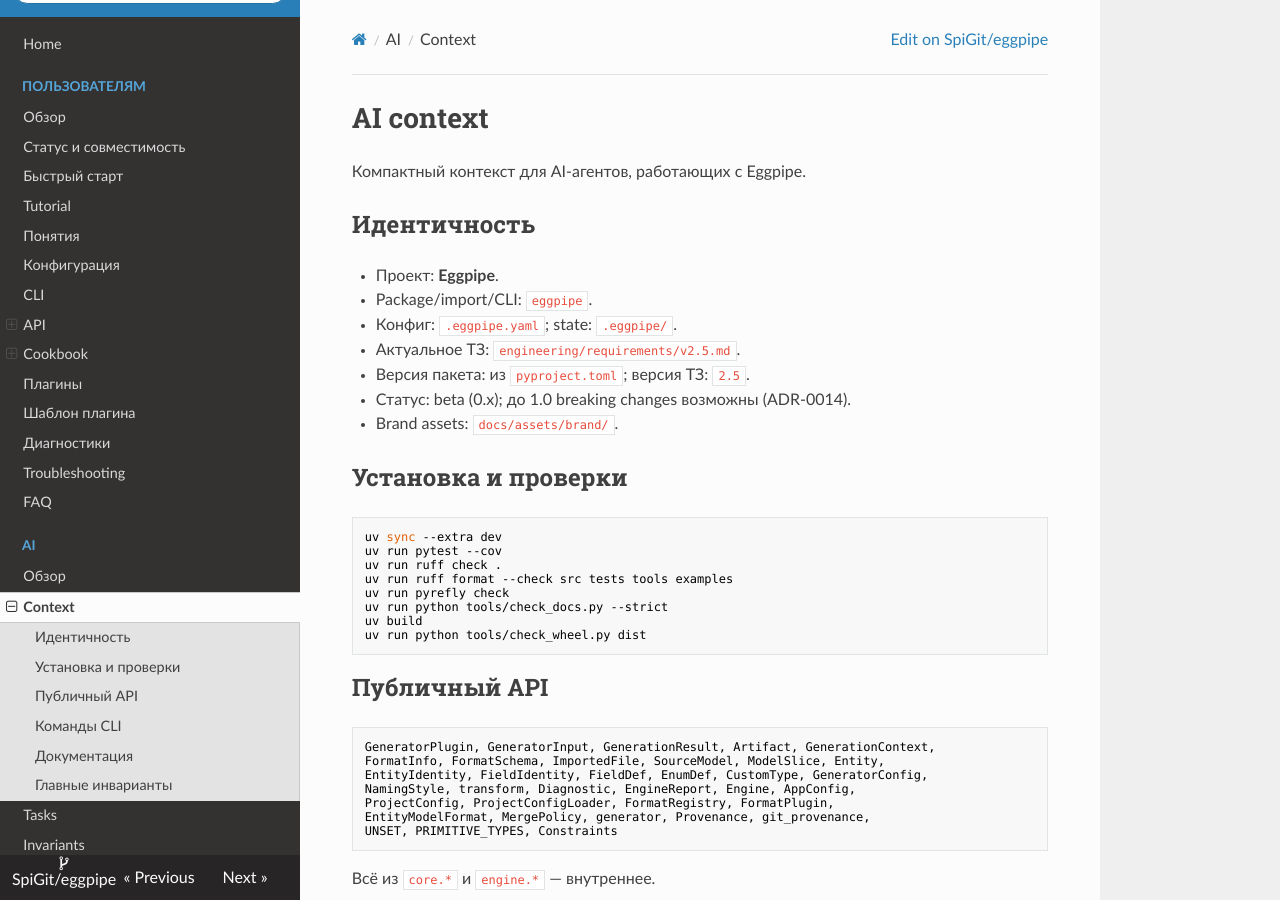
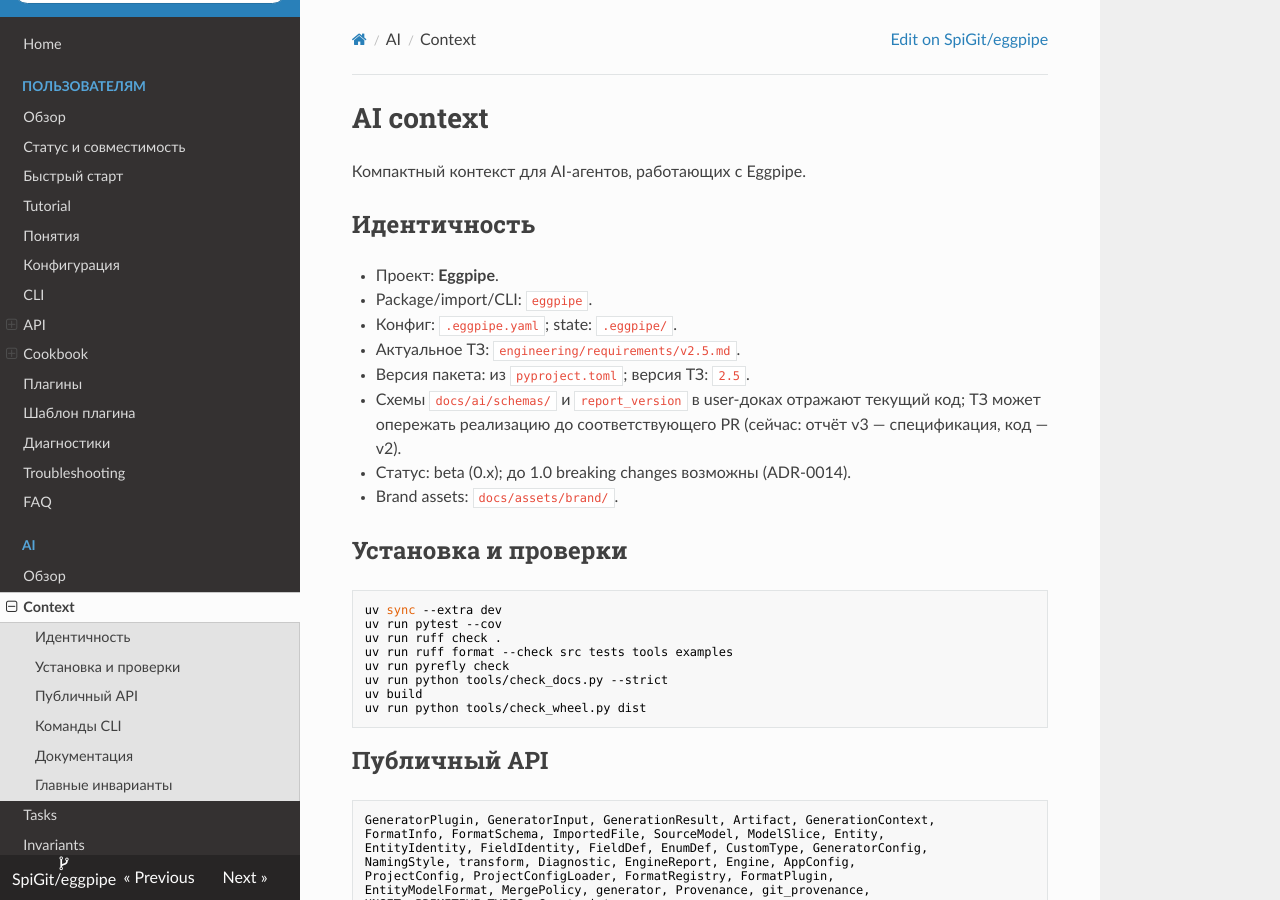
Before and after one commit to SpiGit/eggpipe, an MkDocs documentation site: the page built from docs/ai/context.md, in a window 1280 px wide and 900 px high. Built offline with MkDocs 1.6.1, drawn with Linux system fonts in a browser that asks for light colours; nearby versions of some CDN libraries.

Commit message:
docs: sync AI docs with spec v2.5 and fix review findings

```diff
--- a/docs/ai/context.md
+++ b/docs/ai/context.md
@@ -9,6 +9,8 @@
 - Конфиг: `.eggpipe.yaml`; state: `.eggpipe/`.
 - Актуальное ТЗ: `engineering/requirements/v2.5.md`.
 - Версия пакета: из `pyproject.toml`; версия ТЗ: `2.5`.
+- Схемы `docs/ai/schemas/` и `report_version` в user-доках отражают текущий код; ТЗ может
+  опережать реализацию до соответствующего PR (сейчас: отчёт v3 — спецификация, код — v2).
 - Статус: beta (0.x); до 1.0 breaking changes возможны (ADR-0014).
 - Brand assets: `docs/assets/brand/`.
 
--- a/docs/ai/llms-full.txt
+++ b/docs/ai/llms-full.txt
@@ -15,6 +15,8 @@
 - Конфиг: `.eggpipe.yaml`; state: `.eggpipe/`.
 - Актуальное ТЗ: `engineering/requirements/v2.5.md`.
 - Версия пакета: из `pyproject.toml`; версия ТЗ: `2.5`.
+- Схемы `docs/ai/schemas/` и `report_version` в user-доках отражают текущий код; ТЗ может
+  опережать реализацию до соответствующего PR (сейчас: отчёт v3 — спецификация, код — v2).
 - Статус: beta (0.x); до 1.0 breaking changes возможны (ADR-0014).
 - Brand assets: `docs/assets/brand/`.
 
--- a/docs/ai/llms.txt
+++ b/docs/ai/llms.txt
@@ -28,6 +28,6 @@
 
 ## Engineering
 
-- [Requirements v2.4](../../engineering/requirements/v2.4.md)
+- [Requirements v2.5](../../engineering/requirements/v2.5.md)
 - [System Design](../../engineering/system-design/index.md)
 - [ADR index](../../engineering/adr/index.md)
```
Also changed, not shown: engineering/adr/0021-metrics-and-structured-logging.md (+2 -1 lines), engineering/requirements/v2.5.md (+2 -1 lines), docs/ai/manifest.json, 1 other file.
